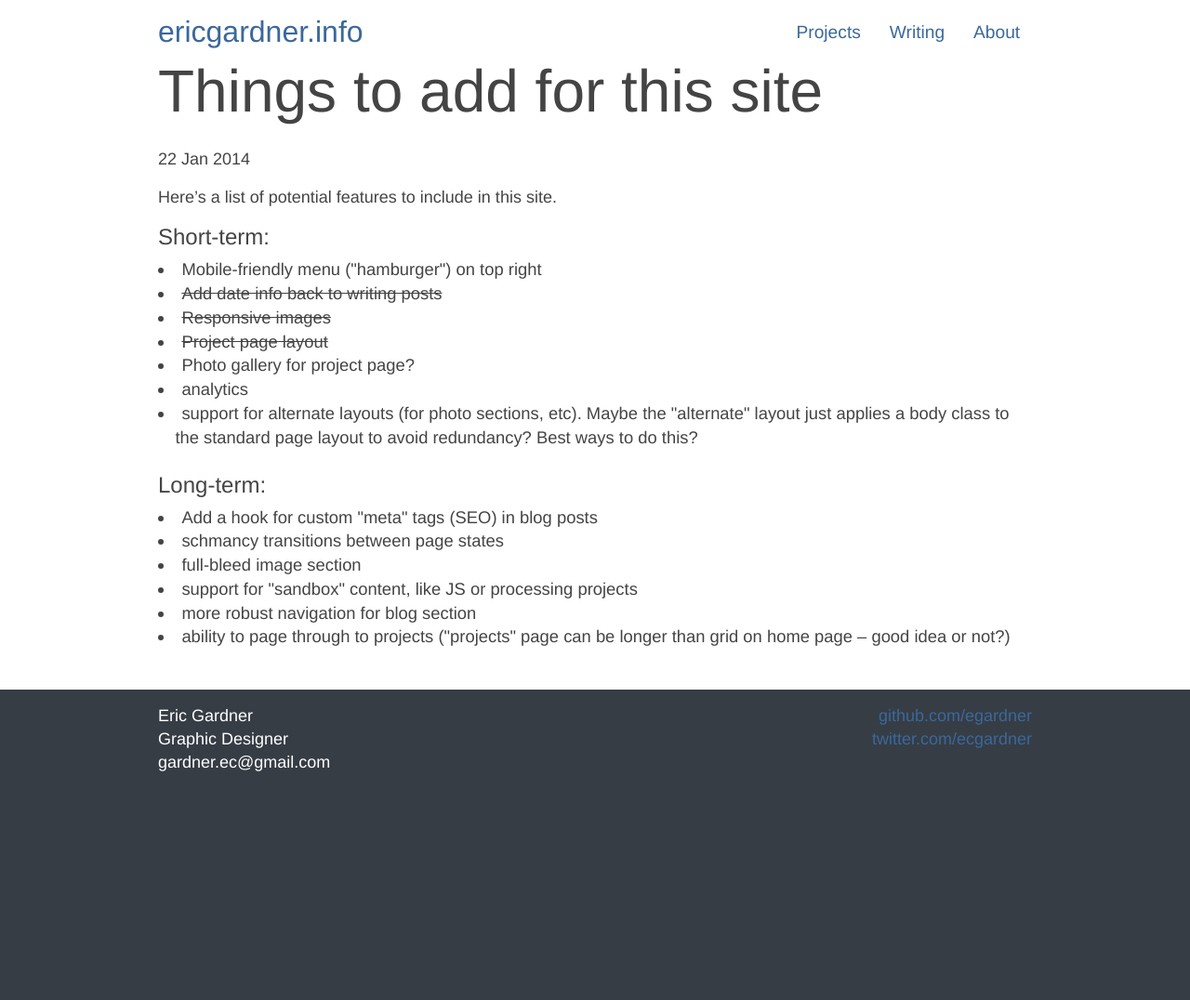
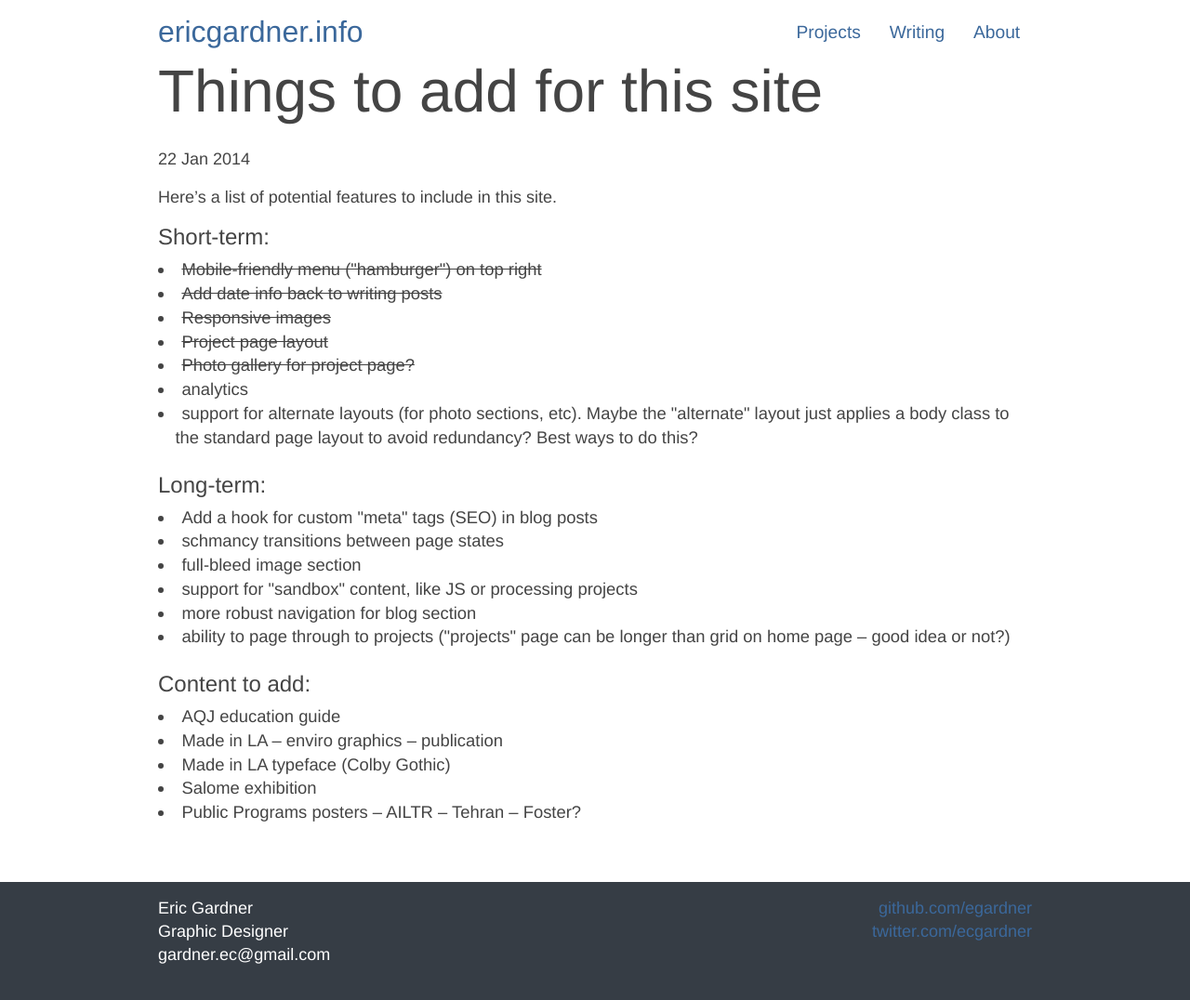
Before and after one commit to egardner/ericgardner.info-old, a Jekyll site: the page built from _posts/writing/2014-01-22-game-plan.markdown, in a window 1280 px wide. Shown: the whole page at 93% size. Built offline with Jekyll 4.4.1, drawn with Linux system fonts in a browser that asks for light colours; nearby versions of some CDN libraries; Markdown is read by kramdown in place of the engine named in the settings; before the commit the page ends 900 px from its top, so only the background shows below that.

Commit message:
Layout adjustments

```diff
--- a/_layouts/default.html
+++ b/_layouts/default.html
@@ -82,6 +82,8 @@
 		<!-- begin middle section -->
 		<div id="middle">
 		{{ content }}
+		<br class="clear" />
+
 		</div>
 		<!-- end middle section -->
 		<!-- begin bottom section -->
--- a/_posts/writing/2014-01-22-game-plan.markdown
+++ b/_posts/writing/2014-01-22-game-plan.markdown
@@ -8,11 +8,11 @@
 
 ###Short-term:
 
-- Mobile-friendly menu (&quot;hamburger&quot;) on top right
+- <del>Mobile-friendly menu (&quot;hamburger&quot;) on top right</del>
 - <del>Add date info back to writing posts</del>
 - <del>Responsive images</del>
 - <del>Project page layout</del>
-- Photo gallery for project page?
+- <del>Photo gallery for project page?</del>
 - analytics
 - support for alternate layouts (for photo sections, etc). Maybe the &quot;alternate&quot; layout just applies a body class to the standard page layout to avoid redundancy? Best ways to do this?
 
@@ -24,3 +24,16 @@
 - support for &quot;sandbox&quot; content, like JS or processing projects
 - more robust navigation for blog section
 - ability to page through to projects (&quot;projects&quot; page can be longer than grid on home page &ndash; good idea or not?)
+
+###Content to add:
+
+- AQJ education guide
+- Made in LA
+-- enviro graphics
+-- publication
+- Made in LA typeface (Colby Gothic)
+- Salome exhibition
+- Public Programs posters
+-- AILTR
+-- Tehran
+-- Foster?
--- a/assets/css/layout.css
+++ b/assets/css/layout.css
@@ -102,6 +102,11 @@
 	max-height: 15em;
 	background-color: #363D45;
 }
+
+nav[role=navigation].active li a {
+	color: #fff;
+}
+
 nav[role=navigation] ul {
 	margin: 0;
 	padding: 0;
```
Also changed, not shown: _posts/projects/2014-01-04-aqj.md (+2 -0 lines), _posts/projects/2014-01-05-aqj-ibook.md (+2 -2 lines).
